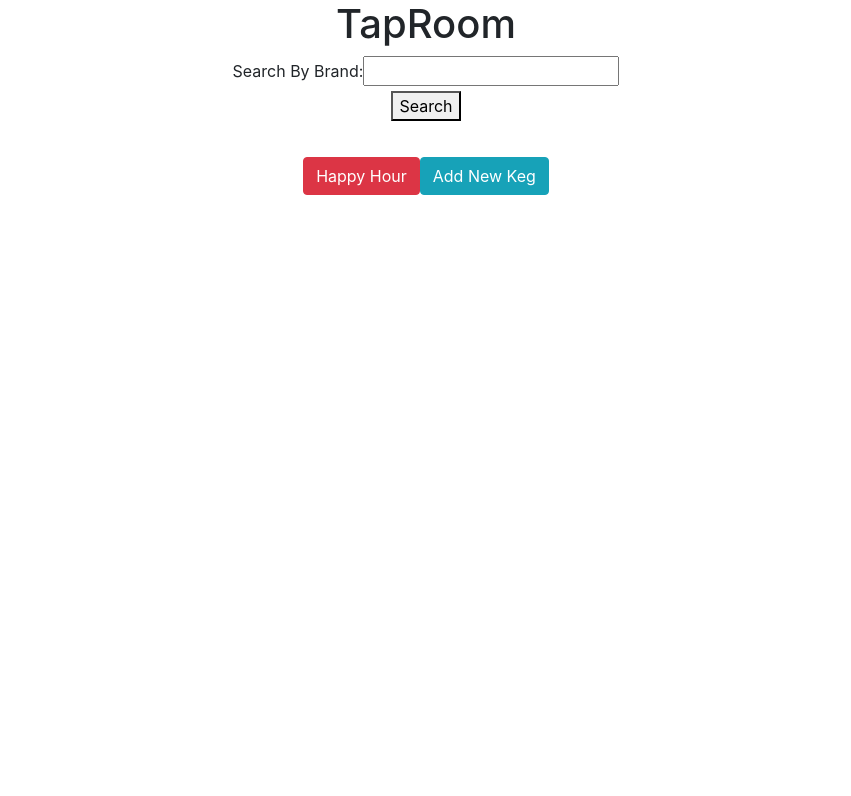
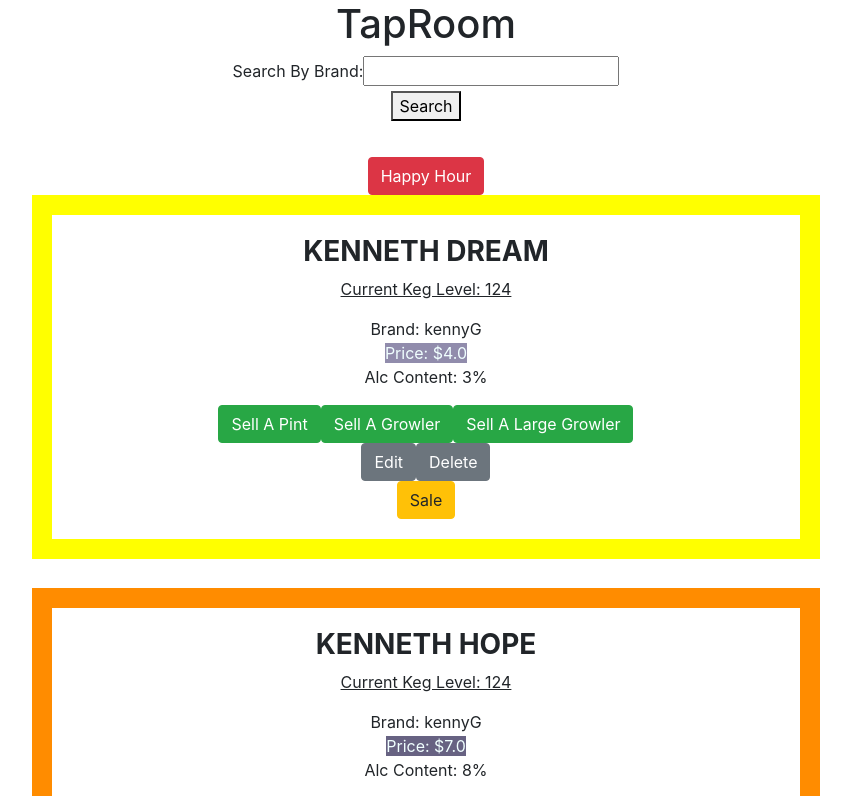
Before and after one commit to chanzlee/TapRoom, an Angular app: page / in a window 1280 px wide. Shown: the top 796 px of the page, without its empty margins (214-1065 px from the left). Built offline with nearby package versions, Linux system fonts and the light colour scheme.

Commit message:
set default keg list.

```diff
--- a/src/app/keg/keg.component.ts
+++ b/src/app/keg/keg.component.ts
@@ -23,7 +23,7 @@ export class KegComponent {
   newKeg: Keg = null;
   editingKeg: Keg = null;
   isHappyHour: boolean = false;
-  searchedKegs: Keg[] = null;
+  searchedKegs: Keg[] = this.kegs;
 
   sellPint(clickedKeg){
     clickedKeg.kegVol += clickedKeg.kegVol > 10 ? -1 : 0;
```
